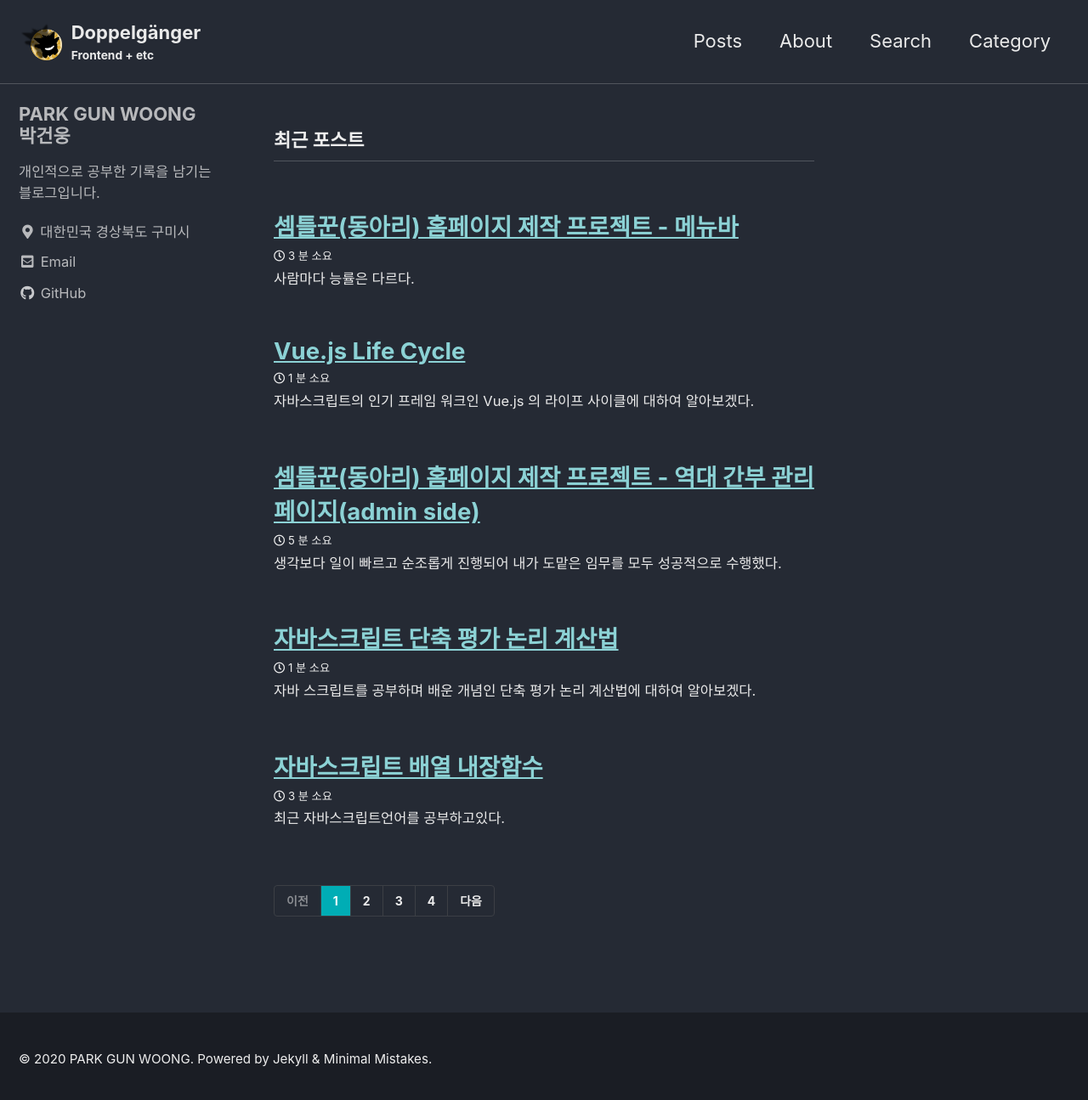
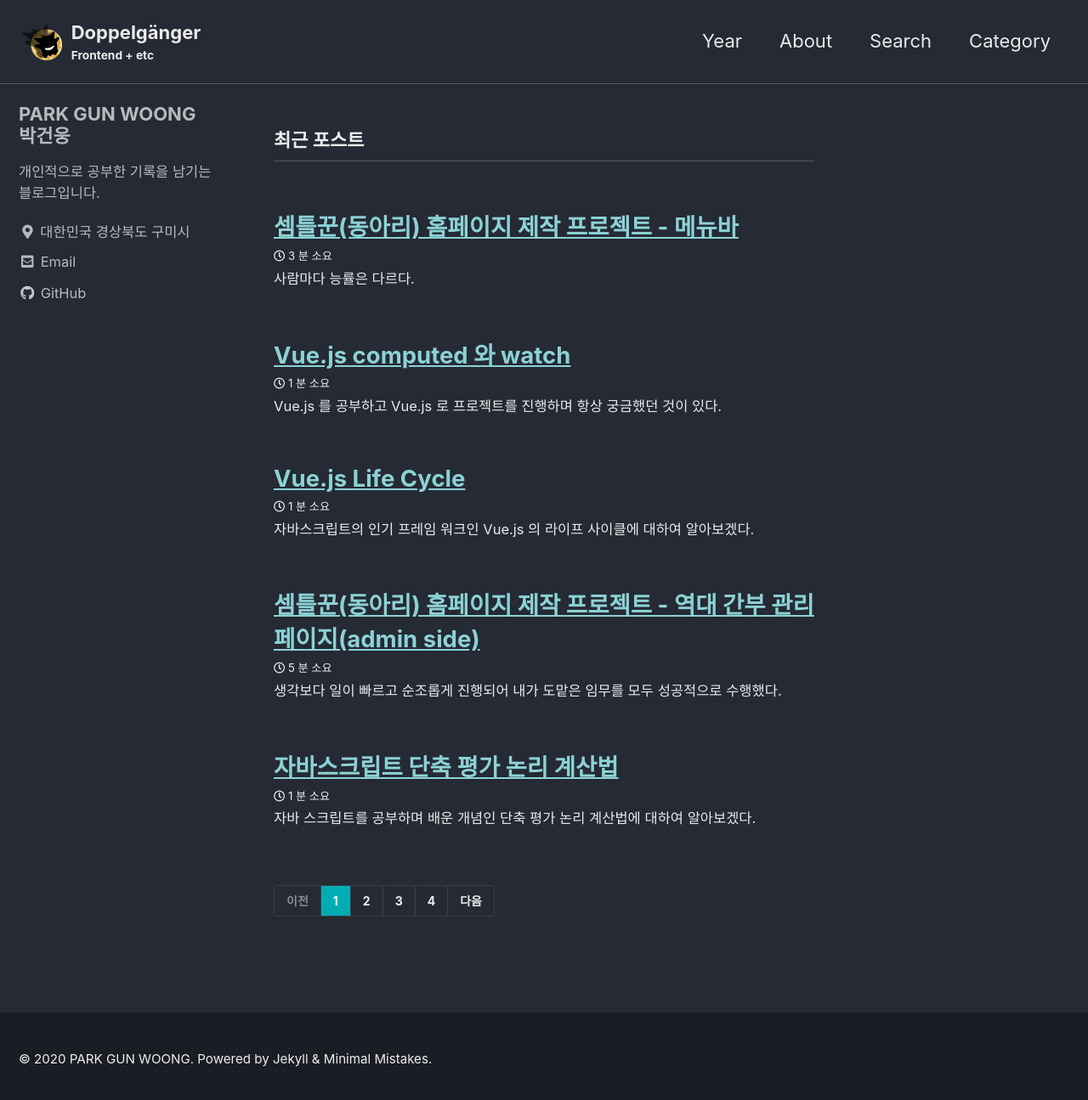
Before and after one commit to gunwoongPark/gunwoongPark.github.io, a Jekyll site: the page built from index.html, in a window 1280 px wide and 1303 px high. Shown: the top 1295 px of the window at 85% size. Built offline with Jekyll 4.4.1, drawn with Linux system fonts in a browser that asks for light colours; cached includes are drawn as plain includes; the list of posts is cut into pages by our own code; some of the changed lines change nothing that is shown.

Commit message:
update 2020 08 31 computed watch

````diff
--- a/_data/navigation.yml
+++ b/_data/navigation.yml
@@ -1,7 +1,7 @@
 # main links
 main:
-  - title: "Posts"
-    url: /posts/
+  - title: "Year"
+    url: /year/
   - title: "About"
     url: /about/
   - title: "Search"
--- a/_pages/posts.md
+++ b/_pages/year.md
@@ -1,6 +1,6 @@
 ---
 title: "Posts by Year"
-permalink: /posts/
+permalink: /year/
 layout: posts
 author_profile: true
 ---
--- /dev/null
+++ b/_posts/2020-08-31-Vuejs-computed-watch.md
@@ -0,0 +1,129 @@
+---
+layout: single
+title: "Vue.js computed 와 watch"
+categories:
+   - Vue.js
+author_profile: true
+read_time: true
+comments: true
+---
+
+Vue.js 를 공부하고 Vue.js 로 프로젝트를 진행하며 항상 궁금했던 것이 있다.
+
+computed 와 watch 는 정확히 어떤 기능을 하고 어떤 차이가 있을까?
+
+computed 와 watch 모두 반응형이라는 공통점이 있다.
+
+<br/>
+
+# Computed
+
+computed 는 데이터가 **연산**이나 **변경**이 이루어지고 나서의 값을 반환하는 것이다.
+
+방금과 같이 값을 반환하는 것을 반응형 getter 라고 하며 getter 처럼 반환된 값을 얻어오는 것과 달리 값을 세팅하는 setter 또한 같이 존재한다.
+
+## 예시 코드
+
+```javascript
+reversedMsg: {
+    get() {
+        return this.msg.split('').reverse().join('')
+    },
+    set(value) {
+        this.msg = value;
+    }
+}
+```
+
+위 코드는 msg 라는 string 을 담는 데이터를 역순으로 변화 시킬 때, 일어나는 연산을 코드로 작성한 것이다.
+
+reversedMsg 의 값이 변경된다면 set 을 호출한 후 다시 get 을 호출하는 원리이다.
+
+<br/>
+
+# Watch
+
+watch 는 말 그대로 데이터의 변경을 감시한다는 점에서 computed 와 헷갈리는 부분이 있다.
+
+하지만 사용법도 다르고 훨씬 간단하게 이해할 수 있다.
+
+watch 는 Vue 인스턴스의 **특정 프로퍼티**가 **변경**될 때 지정한 콜백 함수가 실행되는 것이다.
+
+## 예시 코드
+
+```javascript
+watch: {
+    msg(newMsg) {
+        console.log('New Msg: ' + newMsg)
+    },
+
+    reversedMsg(newMsg) {
+        console.log('New reversedMsg' + newMsg);
+    }
+}
+```
+
+위 코드는 msg 라는 string 을 담는 데이터가 변화 될 때, 이를 감지하고 해당 콜백 함수를 실행하는 것을 보여준다.
+
+추가적으로 computed 로 지정한 데이터(reversedMsg) 또한 변경될 때마다 호출 되는 것을 볼 수 있다.
+
+<br/>
+
+## 모든 코드
+
+```vue
+<!DOCTYPE html>
+<html lang="ko">
+
+<head>
+    <meta charset="UTF-8">
+    <meta name="viewport" content="width=device-width, initial-scale=1.0">
+    <title>Vue test</title>
+    <script src="https://cdn.jsdelivr.net/npm/vue/dist/vue.js"></script>
+</head>
+
+<body>
+
+    <div id="app">
+        <div>{{msg}}</div>
+        <div>{{reversedMsg}}</div>
+    </div>
+
+    <script>
+        const vm = new Vue({
+            el: '#app',
+
+            data: {
+                msg: 'Hello Vue!'
+            },
+
+            computed: {
+                reversedMsg: {
+                    get() {
+                        console.log('getter!');
+                        return this.msg.split('').reverse().join('')
+                    },
+                    set(value) {
+                        console.log('setter!');
+                        this.msg = value;
+                    }
+                }
+            },
+
+            // data + computed 데이터도 감시
+            watch: {
+                msg(newMsg) {
+                    console.log('New Msg: ' + newMsg)
+                },
+
+                reversedMsg(newMsg) {
+                    console.log('New reversedMsg' + newMsg);
+                }
+            }
+        })
+
+    </script>
+</body>
+
+</html>
+```
````
